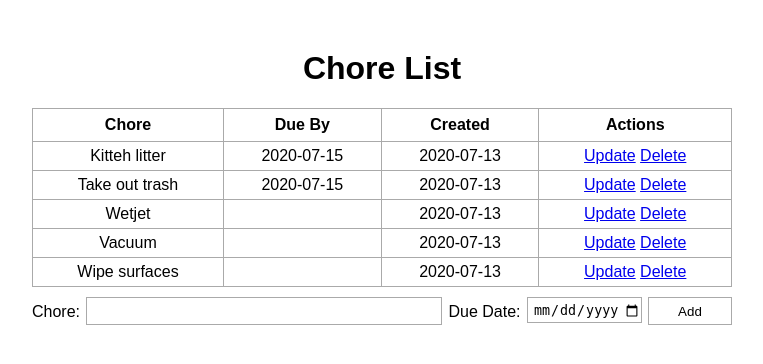
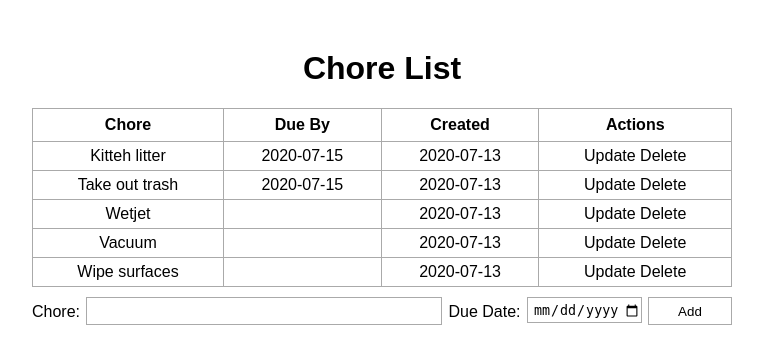
Before and after one commit to 8BitJustin/chore_list, a Flask app: page / in a window 1280 px wide. Shown: the top 364 px of the page, without its empty margins (258-1021 px from the left). Run offline with Flask 2, Linux system fonts and the light colour scheme; data comes from the database, SQL or seed files in the repository.

Commit message:
Removed underline and added color to both update and delete tags.

```diff
--- a/static/css/styles.css
+++ b/static/css/styles.css
@@ -29,6 +29,19 @@ th {
 td {
     text-align: center;
     padding: 5px;
+}
+
+a:link {
+  text-decoration: none;
+  color: black;
+}
+
+a:visited {
+  color: black;
+}
+
+a:hover {
+  color: #cdcdcd;
 }
 
 .form {
```
